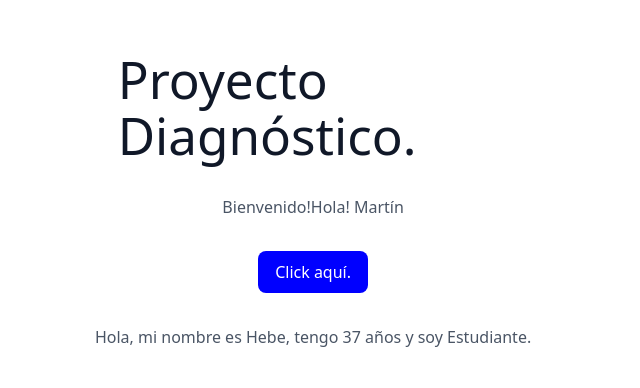
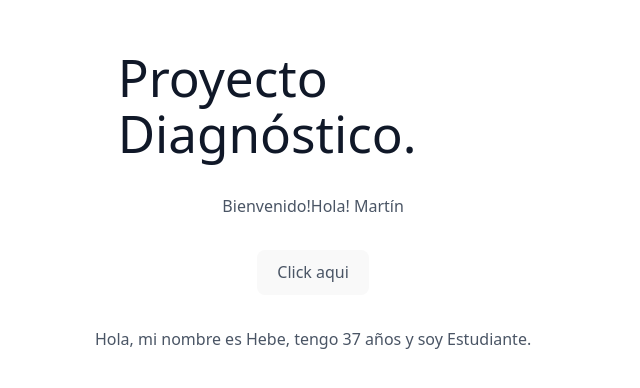
Before and after one commit to PereyraHebe/ProyectoIntegrador, a React (Vite) app in the folder REACT/: page / in a window 1280 px wide. Shown: the part 200-588 px from the top of the page, without its empty margins (0-640 px from the left). Built offline with nearby package versions, Linux system fonts and the light colour scheme.

Commit message:
Cambio en boton

```diff
--- a/REACT/src/App.jsx
+++ b/REACT/src/App.jsx
@@ -22,9 +22,13 @@ function App() {
             <Saludo nombre="Martín" />
             </div>
             <div className='mt-8 flex justify-center'>
-            <button style={{ backgroundColor: 'blue', color: 'white', borderRadius: '8px', padding: '8px 16px' }}>
-            Click aquí.
-            </button>
+            {/*<button className="bg-blue-500 text-white px-4 py-2 rounded hover:bgblue-700">
+           Click aqui
+            </button> NO PUDE HACER QUE FUNCIONARA EL FONDO*/}
+            <button className="bg-blue-500 text-blue px-4 py-2 rounded hover:bgblue-700">
+           Click aqui
+            </button> {/*mismo boton (provisorio) con otro color de letra para que se vea*/}
+
           </div>
 
 
```
